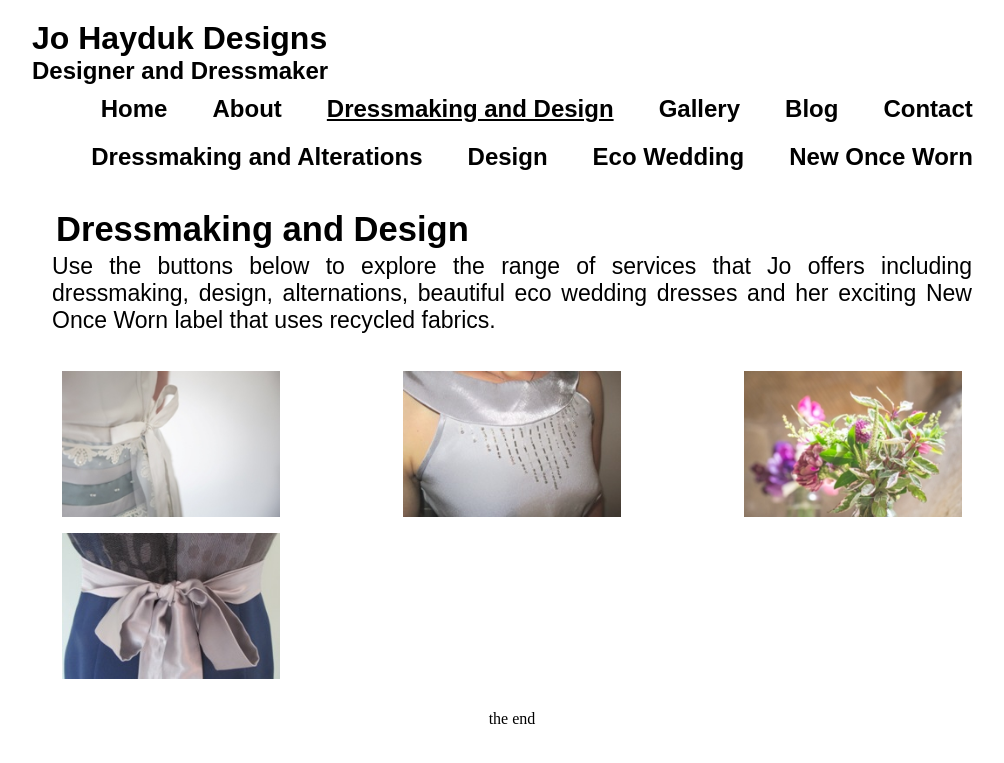
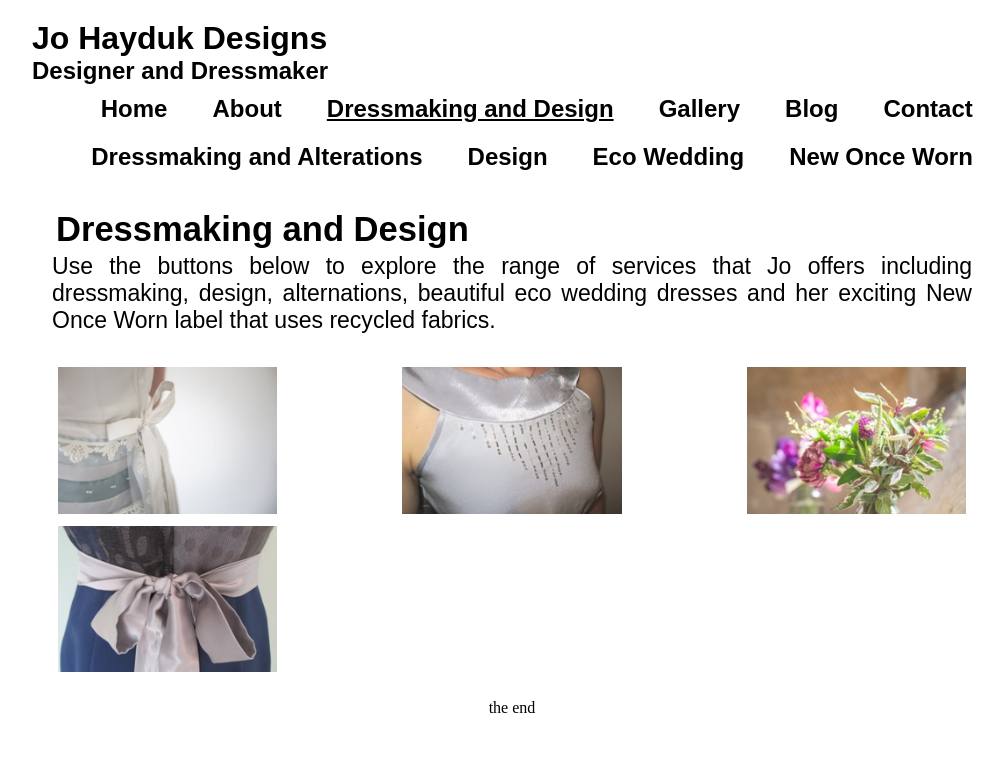
Before and after one commit to py1sl/jhdesigns_website, a Jekyll site: the page built from _pages/dressmaking/index.html, in a window 1280 px wide. Shown: the top 763 px of the page, without its empty margins (128-1132 px from the left). Built offline with Jekyll 4.4.1, drawn with Linux system fonts in a browser that asks for light colours; some web fonts are replaced.

Commit message:
button position

```diff
--- a/css/main.css
+++ b/css/main.css
@@ -229,7 +229,7 @@ margin-bottom:5px;
 
 .link-gallery, .link-gallery li {
 	list-style: none;
-	padding: 5px;
+	padding: 3px;
 }
 
 .link-gallery li {
```
